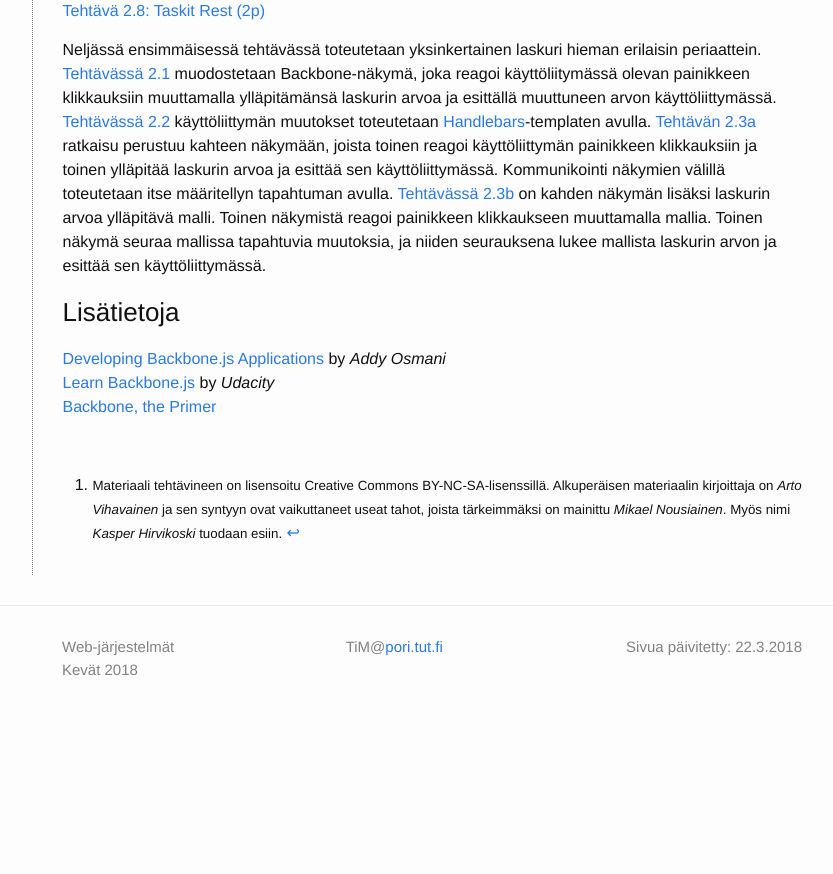
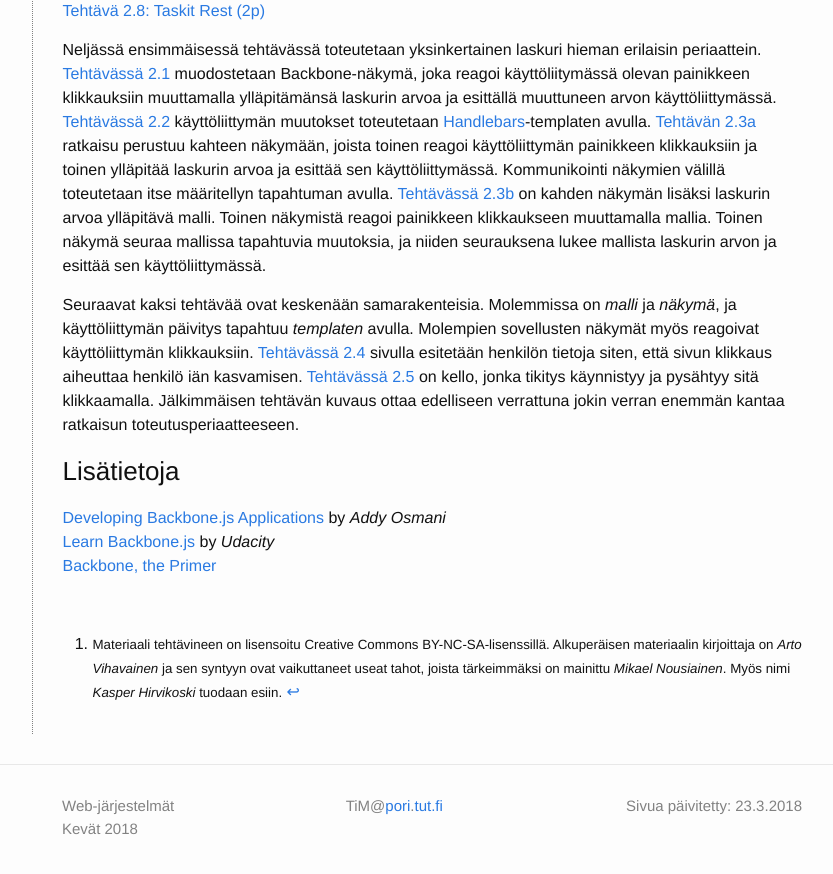
Before and after one commit to timedu/wjr2018k, a Jekyll site: the page built from docs/_osa2/index.md, in a window 1280 px wide and 900 px high, scrolled down 769 px. Shown: the top 874 px of the window, without its empty margins (208-1041 px from the left). Built offline with Jekyll 4.4.1, drawn with Linux system fonts in a browser that asks for light colours; before the commit the page ends 1510 px from its top, so only the background shows below that.

Commit message:
part 2 intro update

```diff
--- a/docs/_osa2/index.md
+++ b/docs/_osa2/index.md
@@ -1,7 +1,7 @@
 ---
 layout: collection_index
 permalink: /:collection/index.html
-modified_at: 22.3.2018
+modified_at: 23.3.2018
 ---
 
 [Backbone-kirjaston](http://backbonejs.org) avulla selainpäässä ajettavalle sovellukselle voidaan muodostaa [MVC][MVC]-tyyppisiä rakenteita. Soveluksen keskeisiä rakenneosia ovat *näkymät* (view), *mallit* (model) ja *kokoelmat* (collection). *Näkymä* on linkki käyttöliittymänä toimivan dokumentin ja muun sovelluksen välillä. Sen tehtävä on reagoida dokumentin tapahtumiin, esim. painikkeiden klikkauksiin, sekä lukea ja muokata selaimessa olevaa dokumentia. *Malli* ylläpitää joukkoa avain-arvo -pareja. Se voi mm. kelpoistaa tiedot ennen tietojen tallettamista malliin. *Kokoelma* taas edustaa mallien joukkoa. Sen voi kytkeä suoraan [REST][REST]-rajapinnan toteuttavaan web-palveluun, jolloin tietojen välitys kokoelman ja palvelun välillä toimii saumattomasti - esim. uuden mallin lisääminen kokoelmaan aikaansaa sen, että mallin sisältämät tiedot välittyvät automaattisesti web-palveluun. *Näkymän* voi asettaa seuraamaan mallin ja kokoelman tietosisällössä tapahtuvia muutoksia, joihin malli voi reagoida esim. esittämällä muuttuneet tiedot selaimessa olevassa dokumentissa.
@@ -21,6 +21,11 @@ Neljässä ensimmäisessä tehtävässä toteutetaan yksinkertainen laskuri hiem
 
 [Handlebars]: http://handlebarsjs.com
 
+Seuraavat kaksi tehtävää ovat keskenään samarakenteisia. Molemmissa on *malli* ja *näkymä*, ja käyttöliittymän päivitys tapahtuu *templaten* avulla. Molempien sovellusten näkymät myös reagoivat käyttöliittymän klikkauksiin. [Tehtävässä 2.4](tehtava24) sivulla esitetään henkilön tietoja siten, että sivun klikkaus aiheuttaa henkilö iän kasvamisen. [Tehtävässä 2.5](tehtava25) on kello, jonka tikitys käynnistyy ja pysähtyy sitä klikkaamalla. Jälkimmäisen tehtävän kuvaus ottaa edelliseen verrattuna jokin verran enemmän kantaa ratkaisun toteutusperiaatteeseen.
+
+
+
+
 
 ### Lisätietoja
 
```
